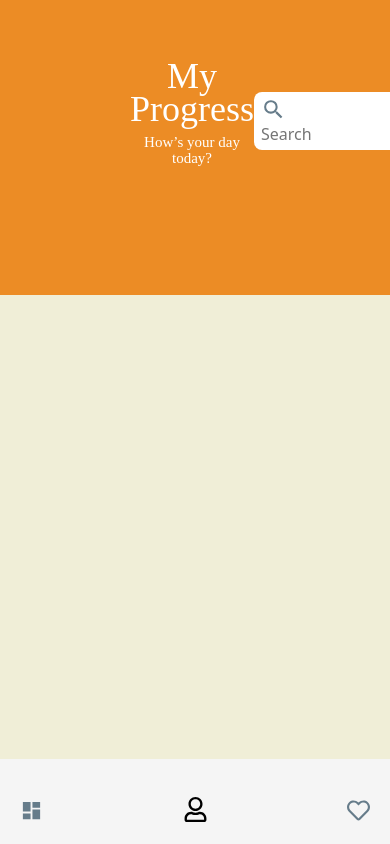
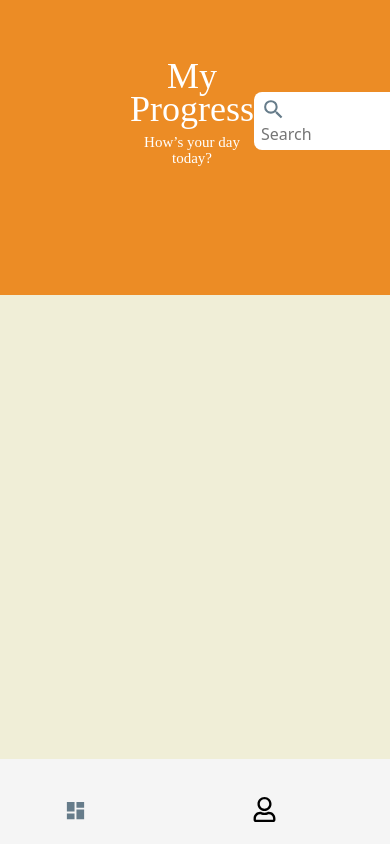
Before and after one commit to utkarsh0908/project-alpha, a Next.js app: page /profile in a window 390 px wide. Shown: the top 844 px of the page. Built offline with nearby package versions, Linux system fonts and the light colour scheme.

Commit message:
responsive sidebar

```diff
--- a/pages/components/Sidebar/Sidebar.jsx
+++ b/pages/components/Sidebar/Sidebar.jsx
@@ -44,9 +44,7 @@ const Nav = () => {
             </li>
           </ul>
         </div>
-        <div className={Style.hamburger}>
-          <GoThreeBars className={Style.hamIcon} />
-        </div>
+
       </nav>
     </>
   );
--- a/pages/components/Sidebar/Sidebar.module.css
+++ b/pages/components/Sidebar/Sidebar.module.css
@@ -13,7 +13,7 @@
   margin: 0;
   padding: 0;
   list-style: none;
-  margin-top: 330px;
+  margin-top: 40vh;
 }
 .li {
   margin-top: 15px;
@@ -33,13 +33,8 @@
   cursor: pointer;
   transition: all 0.1s linear;
 }
-.hamburger {
-  margin-bottom: 90px;
-  cursor: pointer;
-}
-.hamIcon{
-  font-size: 30px;
-}
+
+
 .line {
   height: 2px;
   width: 25px;
@@ -48,7 +43,7 @@
 }
 
 
-@media screen and (max-width:450px) {
+@media screen and (max-width:450px ) {
   .nav {
   position: fixed;
   bottom: 0;
@@ -63,13 +58,12 @@
   }
   .ul{
     margin-top:0px;
-    width: 100vw;
+    width: 34rem;
     display: flex;
     justify-content: space-between;
     align-items: center;
-    padding: 0 20px;
+    padding-left: 4rem;
+    padding-right: 5rem;
   }
-  .hamburger{
-    display: none;
-  }
+
 }
--- a/pages/index.js
+++ b/pages/index.js
@@ -1,9 +1,9 @@
-import Nav from "./components/Nav/Nav";
+import Prof from "./profile/index";
 
 export default function Home() {
   return (
     <>
-      <Nav />
+      <Prof />
     </>
   );
 }
```
